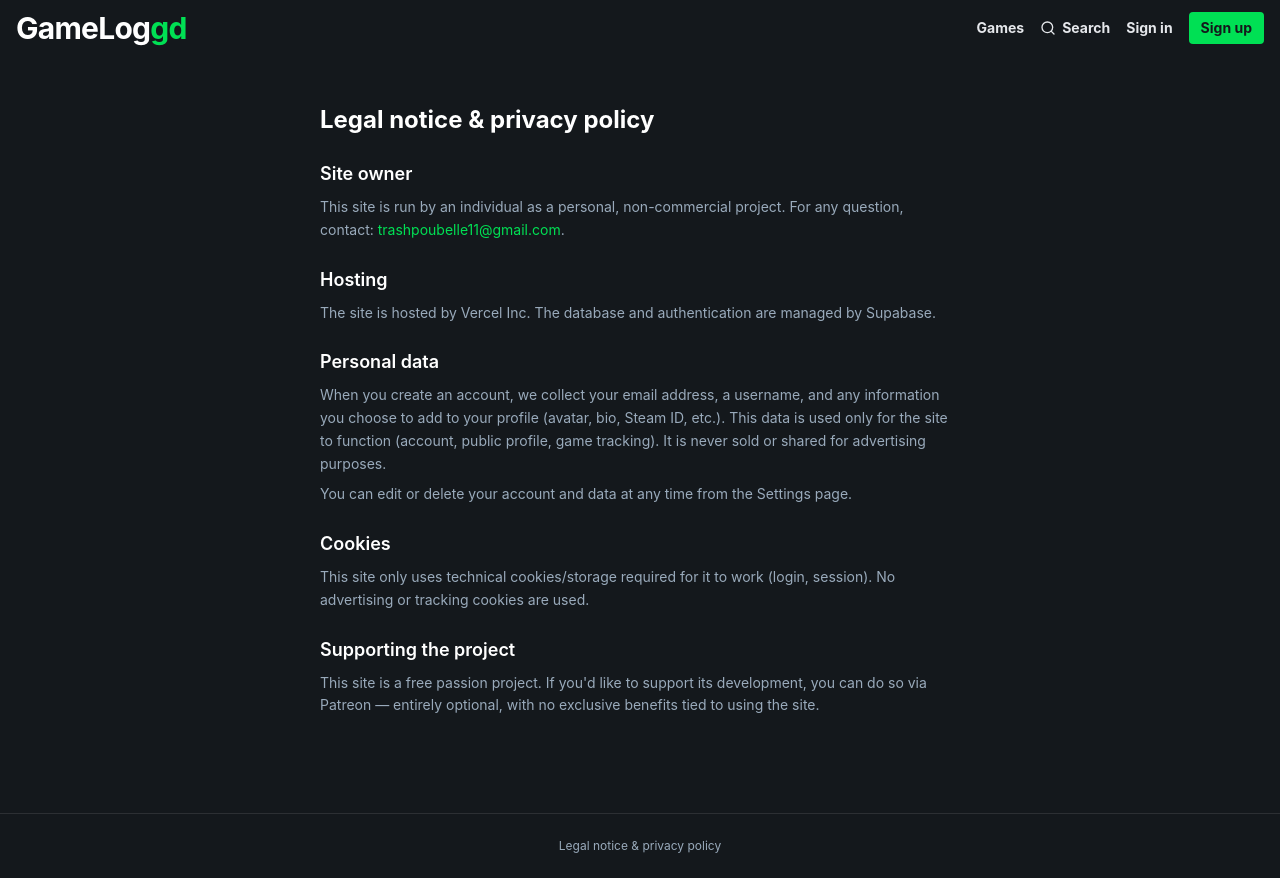
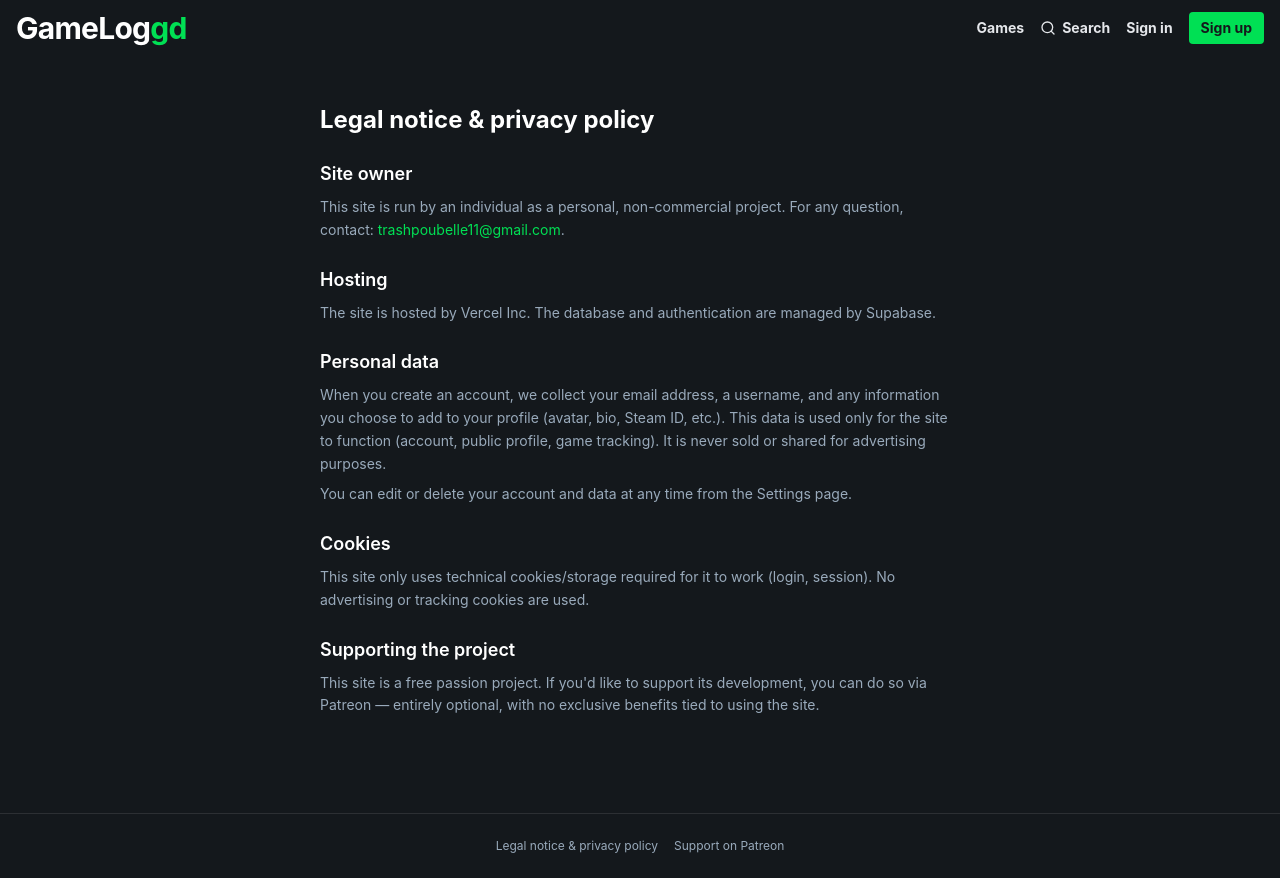
Before and after one commit to Evaan11/Gamelog, a React (Vite) app: page /legal in a window 1280 px wide. Built offline with nearby package versions, Linux system fonts and the light colour scheme; no server answers.

Commit message:
Add Patreon link to footer

```diff
--- a/src/components/Footer.tsx
+++ b/src/components/Footer.tsx
@@ -7,6 +7,14 @@ export function Footer() {
         <Link to="/legal" className="hover:text-text transition-colors">
           Legal notice & privacy policy
         </Link>
+        <a
+          href="https://patreon.com/gameloggd"
+          target="_blank"
+          rel="noopener noreferrer"
+          className="hover:text-text transition-colors"
+        >
+          Support on Patreon
+        </a>
       </div>
     </footer>
   )
```
